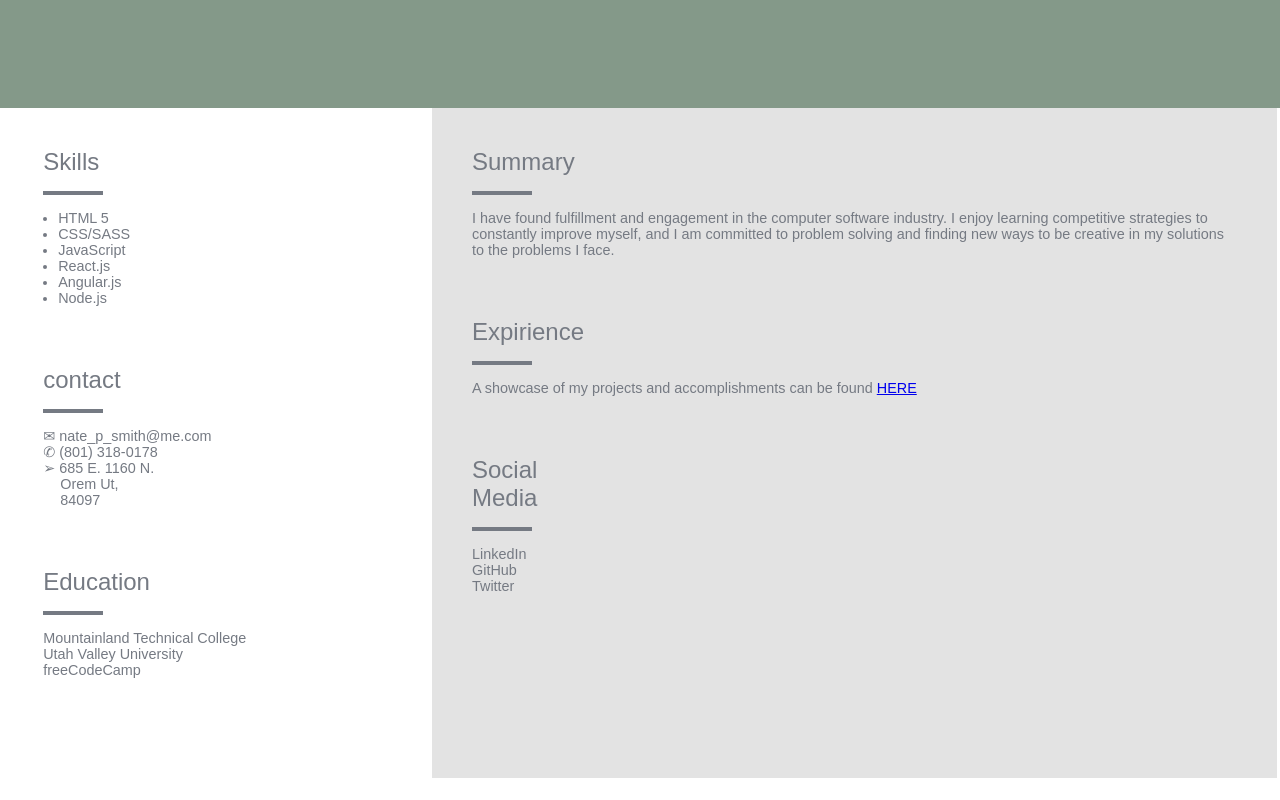
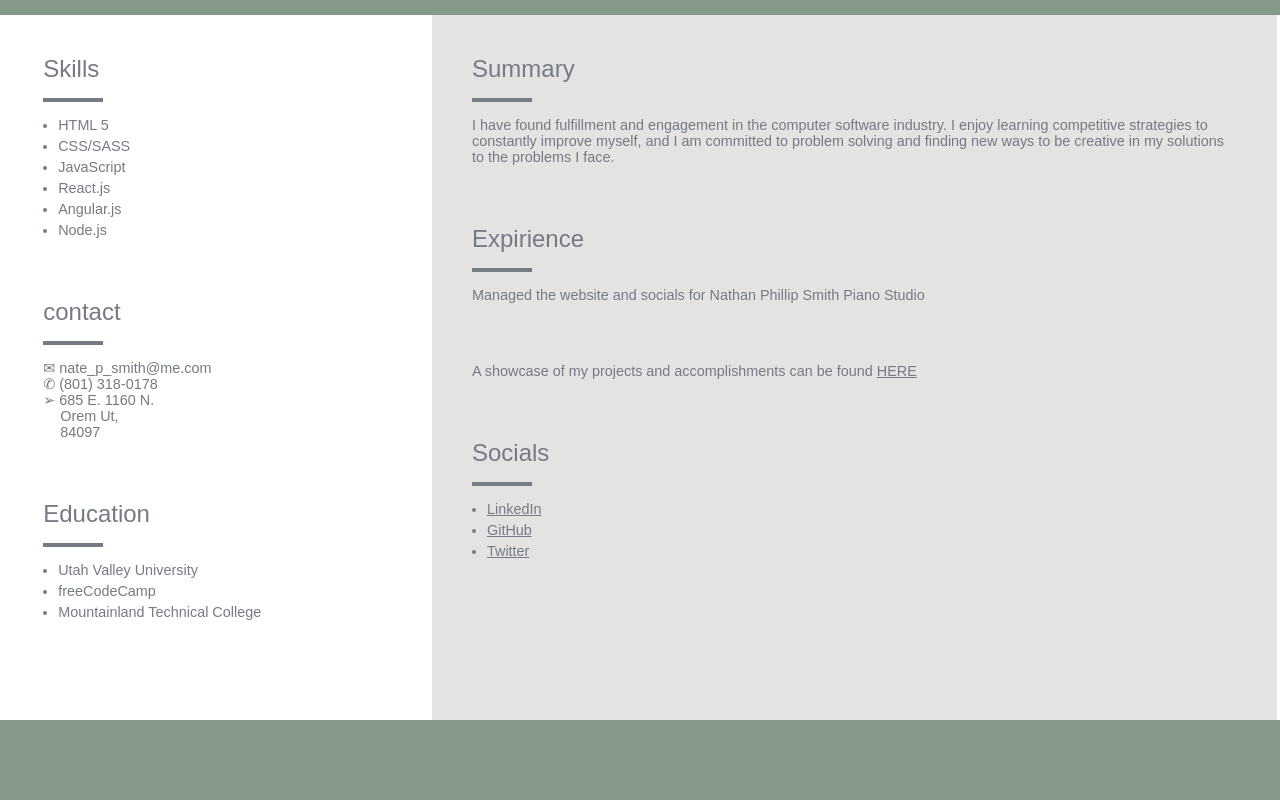
Before and after one commit to Nathan-Phillip-Smith/sassProject, a plain HTML site: page index.html in a window 1280 px wide. Shown: the part 132-932 px from the top of the page. Before the commit the page ends 910 px from the top, so only its background shows below. Drawn offline with Linux system fonts and the light colour scheme.

Commit message:
design almost finished

```diff
--- a/css/_variables.scss
+++ b/css/_variables.scss
@@ -1,4 +1,5 @@
 $fonts: sans-serif;
 $mainPadding: 40px;
+$color1: rgb(132, 153, 137);
 $color2: rgb(117, 122, 131);
 $color3: white;
--- a/css/style.scss
+++ b/css/style.scss
@@ -7,9 +7,15 @@
     box-sizing: border-box;
     font-family: $fonts;
 }
+a {
+    color: $color2
+}
+a:hover {
+    color: $color1;
+}
+
 header {
     background-color: $color1;
-    height: 15rem;
     display: flex;
     align-items: center;
     padding: $mainPadding;
@@ -23,7 +29,6 @@ header {
         h2 {
             font-weight: 100;
             font-size: 1.2em;
-            margin-bottom: 50px;
         }
     }
 }
@@ -40,6 +45,9 @@ main {
         ul {
                 @include content-p;
                 margin-left: 15px;
+                li {
+                    margin-bottom: 5px;
+                }
             }
         }
         #contact {
@@ -58,8 +66,12 @@ main {
             h2 {
                 @include content-h2;
             }
-            div {
+            ul {
                 @include content-p;
+                margin-left: 15px;
+                li {
+                    margin-bottom: 5px;
+                }
             }
         }
     }
@@ -85,12 +97,19 @@ main {
         }
         #social {
             h2 {
-                @include content-h2
+                @include content-h2;
             }
-            div {
-                @include content-p
+            ul {
+                @include content-p;
+                margin-left: 15px;
+                li {
+                    margin-bottom: 5px;
+                }
             }
         }
 
     }
 }
+footer {
+    @extend header;
+}
--- a/index.html
+++ b/index.html
@@ -37,11 +37,11 @@
                 </div>
                 <div id="education">
                     <h2>Education</h2>
-                    <div>
-                        <p>Mountainland Technical College</p>
-                        <p>Utah Valley University</p>
-                        <p>freeCodeCamp</p>
-                    </div>
+                    <ul>
+                        <li>Utah Valley University</li>
+                        <li>freeCodeCamp</li>
+                        <li>Mountainland Technical College</li>
+                    </ul>
                 </div>
             </section>
 
@@ -52,17 +52,21 @@
                 </div>
                 <div id="expirience">
                     <h2>Expirience</h2>
+                    <p>Managed the website and socials for Nathan Phillip Smith Piano Studio</p>
                     <p>A showcase of my projects and accomplishments can be found <a href="#">HERE</a></p>
                 </div>
                 <div id="social">
-                    <h2>Social Media</h2>
-                    <div>
-                        <p>LinkedIn</p>
-                        <p>GitHub</p>
-                        <p>Twitter</p>
-                    </div>
+                    <h2>Socials</h2>
+                    <ul>
+                        <li><a href="https://www.linkedin.com/in/nathan-smith-3b5aa457/">LinkedIn</a></li>
+                        <li><a href="https://github.com/Nathan-Phillip-Smith">GitHub</a></li>
+                        <li><a href="https://twitter.com/natepsmith">Twitter</a></li>
+                    </ul>
                 </div>
             </section>
         </main>
+        <footer>
+
+        </footer>
     </body>
 </html>
```
Also changed, not shown: css/style.css, 1 other file.
